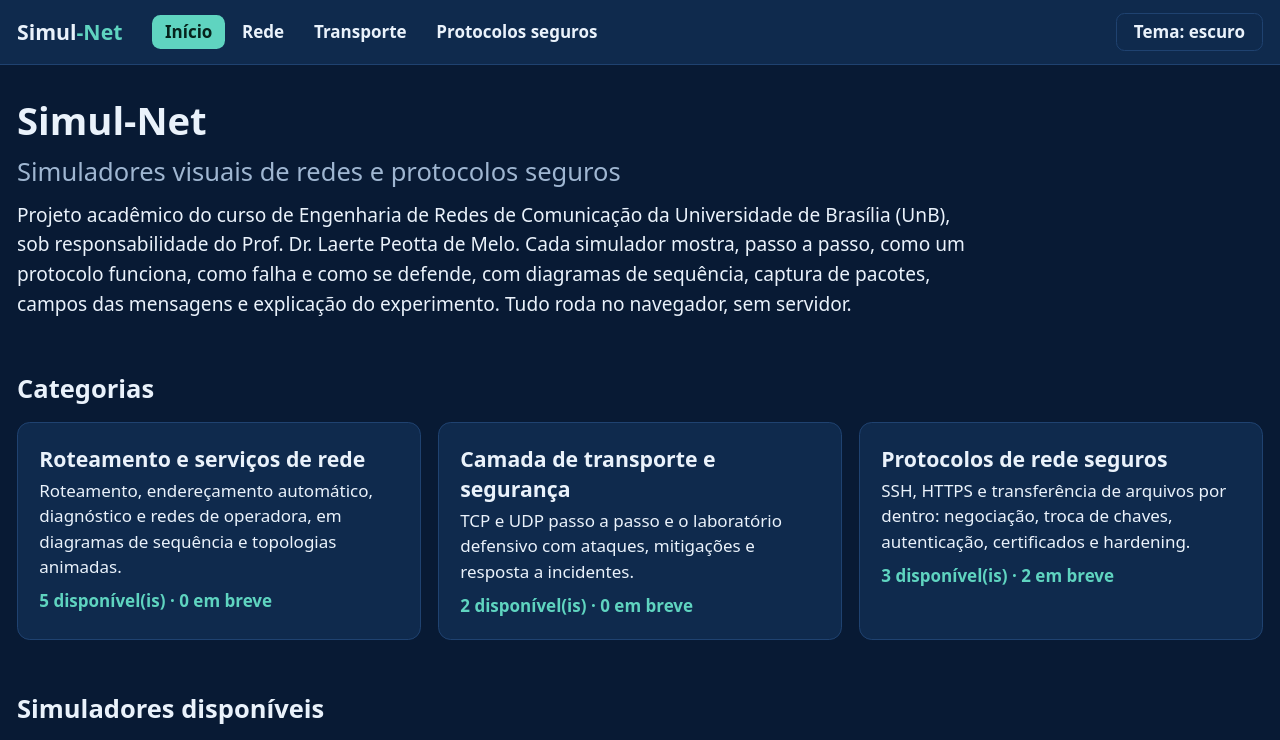
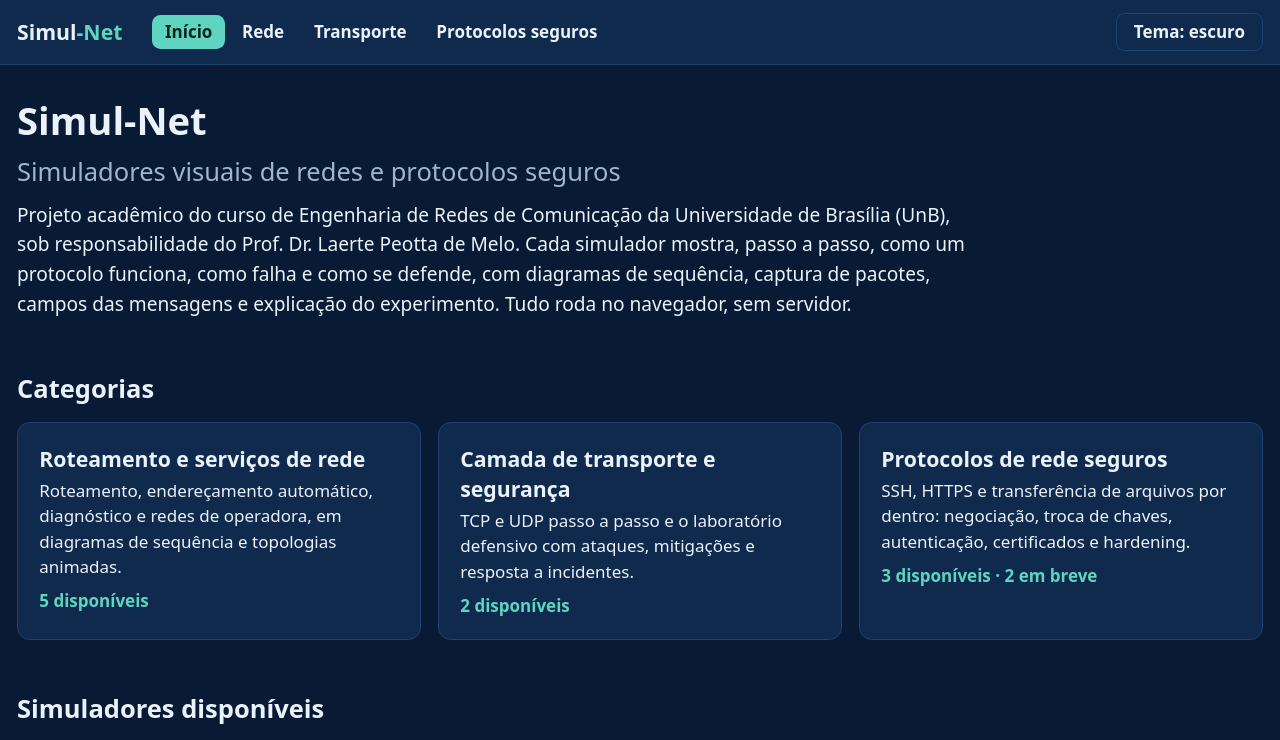
Before and after one commit to emanuel-bs/simul-net, a React (Vite) app: page / in a window 1280 px wide. Shown: the top 740 px of the page. Built offline with nearby package versions, Linux system fonts and the light colour scheme.

Commit message:
fix(site): ocultar a contagem de em breve quando for zero e ajustar o plural

```diff
--- a/src/pages/Home.tsx
+++ b/src/pages/Home.tsx
@@ -26,12 +26,15 @@ export function Home() {
         <div className="grid gap-4 md:grid-cols-3">
           {CATEGORIES.map((c) => {
             const list = simsByCategory(c.id);
+            const ready = list.filter((s) => s.status === 'available').length;
+            const planned = list.filter((s) => s.status === 'planned').length;
             return (
               <Link key={c.id} to={`/categoria/${c.id}`} className="block rounded-xl border border-line bg-surface p-5 hover:bg-surface2">
                 <h3 className="text-xl font-bold">{c.title}</h3>
                 <p className="mt-1 text-base">{c.description}</p>
                 <p className="mt-2 text-base font-semibold text-accent">
-                  {list.filter((s) => s.status === 'available').length} disponível(is) · {list.filter((s) => s.status === 'planned').length} em breve
+                  {ready} {ready === 1 ? 'disponível' : 'disponíveis'}
+                  {planned > 0 && ` · ${planned} em breve`}
                 </p>
               </Link>
             );
```
